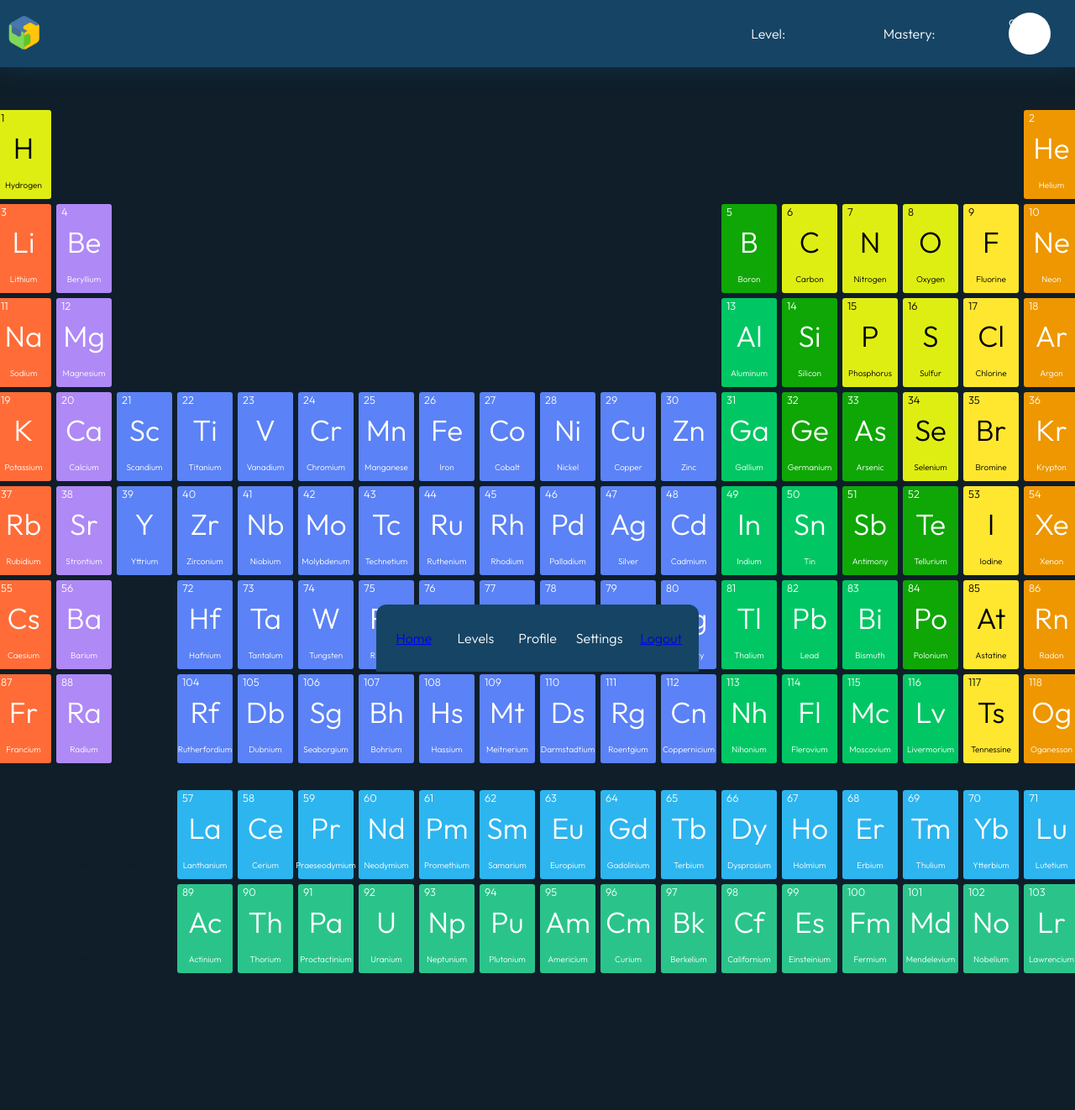
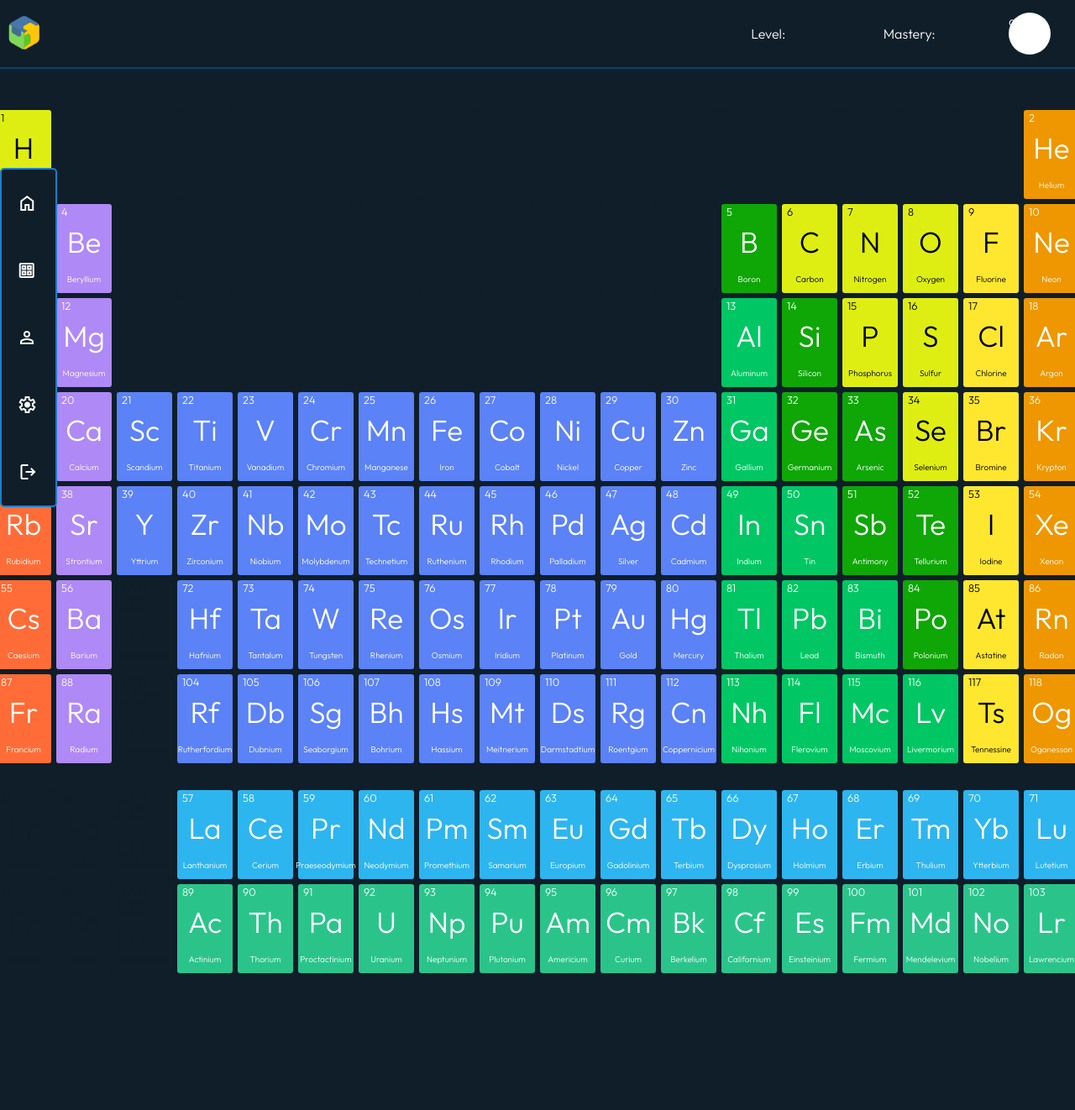
Before and after one commit to CompressedRar/TestTkinter, a Flask app: template templates/lobby.html in a window 1280 px wide. Shown: the whole page at 84% size. Run offline with Flask 3, Linux system fonts and the light colour scheme; the template is opened without the code that fills it, so the values that code supplies are empty.

Commit message:
modified:   static/script/levelcarousel.js 	modified:   static/script/lobby.js 	modified:   static/styles/lobby.css 	modified:   templates/nav-bar.html

```diff
--- a/static/script/lobby.js
+++ b/static/script/lobby.js
@@ -3,26 +3,26 @@ activebar = document.getElementById("active-bar");
 
 window.onscroll = () => {
     if (document.body.scrollTop > 50 || document.documentElement.scrollTop > 50) {
-        navigation.style.backgroundColor = "rgba(67,67,120,0.3)";
-        navigation.style.opacity = "0.3";
-        activebar.style.opacity = "0.3";
-        activebar.style.backgroundColor = "rgba(67,67,120,0.3)";
+        navigation.style.backgroundColor = "rgba(67,67,120,0.5)";
+        navigation.style.opacity = "0.5";
+        activebar.style.opacity = "0.5";
+        activebar.style.backgroundColor = "rgba(67,67,120,0.5)";
       }
     else if (document.body.scrollTop < 350 || document.documentElement.scrollTop < 350){
-        navigation.style.backgroundColor = "#164464";
+        navigation.style.backgroundColor = "#0f1e29";
         navigation.style.opacity = "1";
         activebar.style.opacity = "1";
-        activebar.style.backgroundColor = "#164464";
+        activebar.style.backgroundColor = "#0f1e29";
     }
 }
 
 function active(element){
-    document.getElementById("active-bar").children[0].style.borderTopStyle = "none";
-    document.getElementById("active-bar").children[1].style.borderTopStyle = "none";
-    document.getElementById("active-bar").children[2].style.borderTopStyle = "none";
-    document.getElementById("active-bar").children[3].style.borderTopStyle = "none";
+    document.getElementById("active-bar").children[0].style.borderRightStyle = "none";
+    document.getElementById("active-bar").children[1].style.borderRightStyle = "none";
+    document.getElementById("active-bar").children[2].style.borderRightStyle = "none";
+    document.getElementById("active-bar").children[3].style.borderRightStyle = "none";
     console.log(element)
     element.style.borderWidth = "5px";
-    element.style.borderTopStyle = "solid";
+    element.style.borderRightStyle = "solid";
     element.style.borderColor = "#31CF0B;"
 }
--- a/static/styles/lobby.css
+++ b/static/styles/lobby.css
@@ -7,35 +7,113 @@ body {
     color: white;
     flex-direction: column;
     background-color: #0f1e29;
+    overflow-x: hidden;
 
 }
 .floating-nav {
+    overflow-y: hidden;
+    border-color: #024473;
+    border-width: 1px;
     transition-duration: 0.5s;
-    border-radius: 12px 12px 0px 0px;
     display: flex;
+    flex-direction: column;
     justify-content: space-evenly;
     align-items: center;
-    width: 30%;
-    height: 10vh;
-    background-color: #164464;
+    align-self: center;
+    width: 5%;
+    height: 50%;
+    background-color: #0f1e29;
     text-align: center;
-    bottom: 0;
-    left: 35%;
+    left: 0%;
+    top: 25%;
     position: fixed;
-
+    overflow-x: hidden;
+    border-style: solid;
+    border-color: #1880ca;
+    border-width: 2px;
+    border-radius: 5px;
+}
+.floating-nav:hover {
+    width: 10%;
+    opacity: 1;
 }
 .floating-nav a{
+    text-decoration: none;
     transition-duration: 0.5s;
     display: flex;
     justify-content: center;
     align-items: center;
     height: 96%;
-    width: 15%;
+    width: 100%;
     text-align: center;
-    border-color: #31CF0B;
+    color: white;
 }
-.floating-nav a:hover {
-    background-color: #0f2e44;
+.floating-nav span {
+
+    transition-duration: 0.5s;
+    width: 100%;
+    height: 100%;
+    transition: 0.5s;
+    display: flex;
+    flex-direction: row;
+    align-items: center;
+    justify-content: space-evenly;
+}
+.floating-nav span:hover {
+    background-color: #0f1e29;
+}
+#home:hover span::after{
+    margin: 0;
+    opacity: 1;
+}
+
+#levels:hover span::after{
+    margin: 0;
+    opacity: 1;
+}
+#profile:hover span::after{
+    margin: 0;
+    opacity: 1;
+}
+#settings:hover span::after{
+    margin: 0;
+    opacity: 1;
+}
+#logout:hover span::after{
+    margin: 0;
+    opacity: 1;
+}
+span::after {
+    transition-duration: 0.5s;
+    font-family: 'Quicksand';
+    font-size: 15px;
+    margin-left: 10px;
+    flex-direction: column;
+}
+#home span::after {
+    content: "Main";
+    margin-left: -75%;
+    opacity: 0;
+}
+#levels span::after {
+    content: "Levels";
+    margin-left: -88%;
+    opacity: 0;
+}
+#profile span::after {
+    content: "Profile";
+    margin-left: -90%;
+    opacity: 0;
+}
+#settings span::after {
+    content: "Settings";
+    margin-left: -110%;
+    opacity: 0;
+}
+#logout span::after {
+    content: "Logout";
+    margin-left: -105%;
+    opacity: 0;
 }
 .navigation {
     transition-duration: 0.5s;
@@ -48,8 +126,10 @@ body {
 
     width: 100vw;
     height: 10vh;
-    background-color: #164464;
-    box-shadow:0px 0px 30px #143248;
+    background-color: #0f1e29;
+    border-bottom-style: solid;
+    border-color: #024473;
+    border-width: 2px;
 
 }
 .navigation .main-nav {
@@ -105,8 +185,8 @@ body {
 
 .table-of-element th {
     background-color: green;
-    width: 5vw;
-    height: 13vh;
+    width: 5%;
+    height: 13%;
     display: none;
 }
 .table-of-element td {
@@ -115,8 +195,8 @@ body {
     text-wrap: wrap;
     display: flex;
     flex-direction: row;
-    height: 13vh;
-    width: 5vw;
+    height: 13%;
+    width: 5%;
     background-color: #0f1e29;
     border-style: solid;
     border-color: green;
@@ -360,6 +440,7 @@ body {
 }
 
 .carousel-container {
+    margin-top: -5%;
     display: flex;
     justify-content: space-evenly;
     align-items: center;
@@ -367,12 +448,13 @@ body {
     width: 100vw;
 }
 .carousel-container button {
+    transition: 0.5s;
     width: 70px;
     height: 70px;
     border-radius: 50%;
     background-color: transparent;
     border-style: none;
-    background-color: rgba(12, 12, 12, 0.5);
+    background-color: rgba(12, 12, 12, 0.3);
     color:  silver;
     display: flex;
     justify-content: center;
@@ -402,11 +484,12 @@ body {
     border-radius: 10px;
     display: flex;
     flex-direction: column-reverse;
-    height: 100%;
+    height: 89%;
     width: 100%;
     padding: 3%;
     background-color: rgba(12, 12, 12, 0.5);
     /*background-image: linear-gradient(transparent, rgb(0, 0, 0));*/
-
-
 }
+.carousel-container button:hover{
+    background-color: rgba(12, 12, 12, 1);
+}
--- a/templates/nav-bar.html
+++ b/templates/nav-bar.html
@@ -4,6 +4,8 @@
         <link rel="stylesheet" type="text/css" href="{{ url_for('static', filename='styles/lobby.css') }}">
         <link rel="preconnect" href="https://fonts.googleapis.com">
         <link rel="preconnect" href="https://fonts.gstatic.com" crossorigin>
+        <link rel="stylesheet" href="https://fonts.googleapis.com/icon?family=Material+Icons">
+        <link rel="stylesheet" href="https://fonts.googleapis.com/css2?family=Material+Symbols+Outlined:opsz,wght,FILL,GRAD@20..48,100..700,0..1,-50..200" />
         <link href="https://fonts.googleapis.com/css2?family=Josefin+Sans:wght@300&family=Nunito:wght@300&family=Outfit:wght@300&display=swap" rel="stylesheet">
         <link href="https://fonts.googleapis.com/css2?family=Quicksand:wght@300..700&display=swap" rel="stylesheet">
         <title>{% block title %}{% endblock %}</title>
@@ -25,13 +27,32 @@
                 <span>Level: {%block level%} {%endblock%}</span>
             </div>
         </nav>
+
         <nav class="floating-nav" id = "active-bar">
 
-            <a onclick="active(this)" href="/levels">Home</a>
-            <a onclick="active(this)">Levels</a>
-            <a onclick="active(this)">Profile</a>
-            <a onclick="active(this)">Settings</a>
-            <a href="/logout">Logout</a>
+            <a onclick="active(this)" id = "home" href="/login">
+                <span class="material-symbols-outlined">
+                    home
+                </span></a>
+            <a onclick="active(this)" id = "levels" href="/levels">
+                <span class="material-symbols-outlined">
+                    cards
+                </span>
+            </a>
+            <a onclick="active(this)" id = "profile">
+                <span class="material-symbols-outlined">
+                    person
+                </span></a>
+            <a onclick="active(this)" id = "settings">
+                <span class="material-symbols-outlined">
+                    settings
+                </span>
+            </a>
+            <a href="/logout" id = "logout">
+                <span class="material-symbols-outlined">
+                    logout
+                </span>
+            </a>
         </nav>
         {% block content%}
 
```
Also changed, not shown: static/script/levelcarousel.js (+12 -12 lines).
